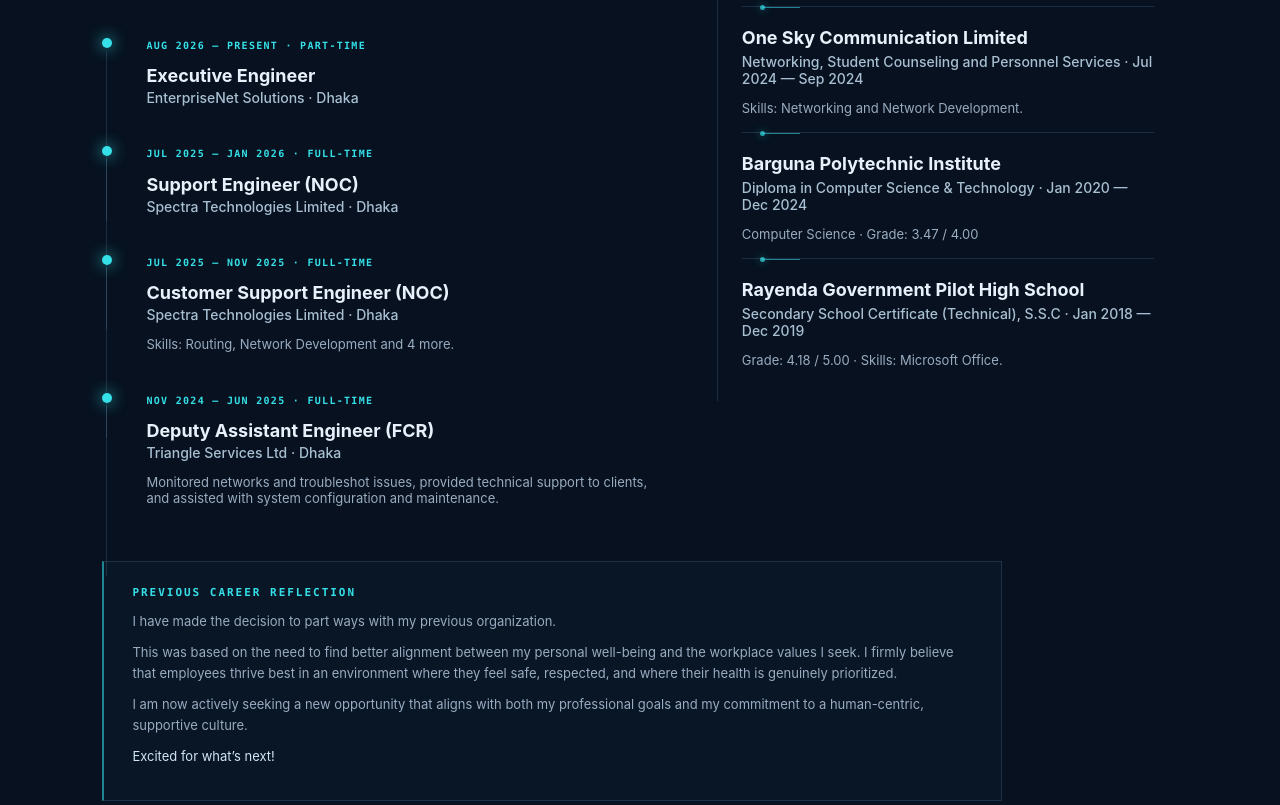
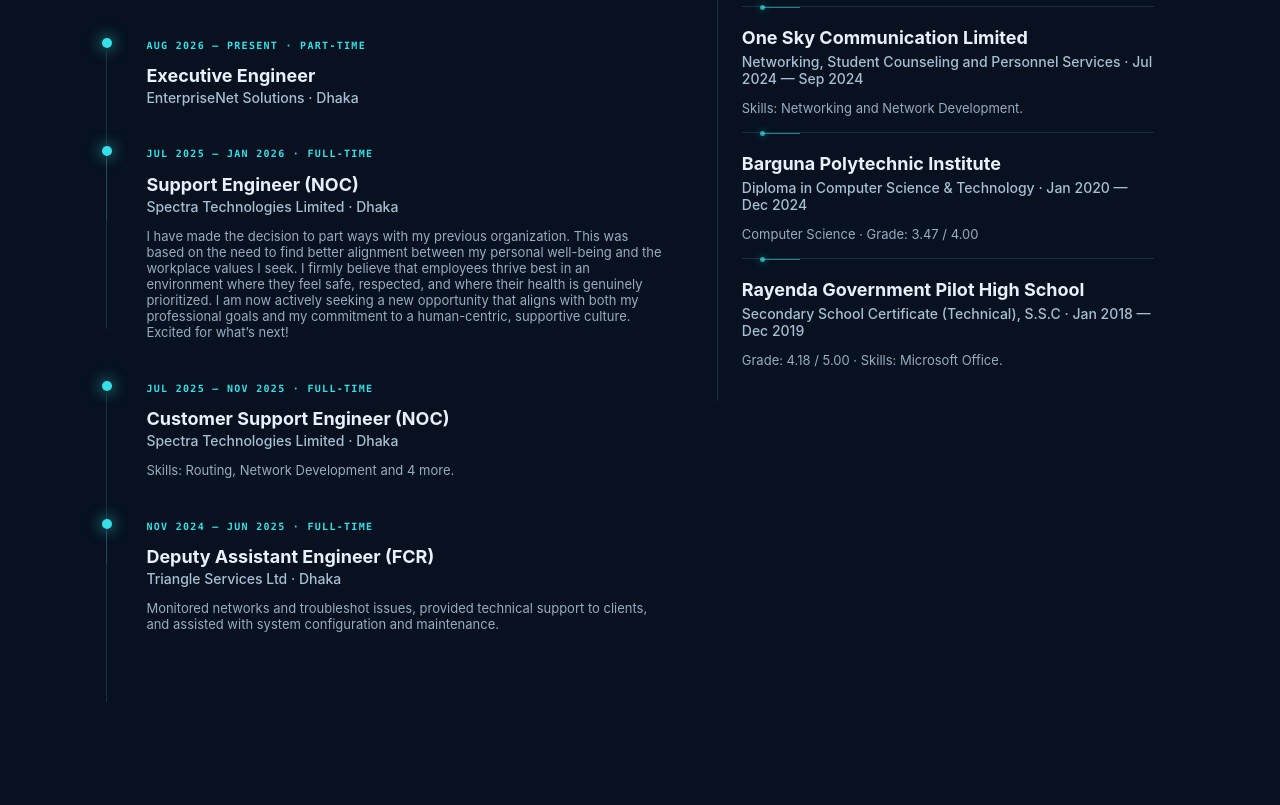
Before and after one commit to sayfulislambestit/khalifasayful, a plain HTML site: page index.html in a window 1280 px wide. Shown: the part 2061-2866 px from the top of the page. Drawn offline with Linux system fonts and the light colour scheme.

Commit message:
Move career reflection into Spectra role
Co-authored-by: Copilot <223556219+Copilot@users.noreply.github.com>

```diff
--- a/index.html
+++ b/index.html
@@ -138,7 +138,7 @@
         <div class="timeline">
           <div class="timeline-mark"></div><div class="timeline-content"><span class="timeline-date">JUL 2026 — PRESENT · FULL-TIME</span><h3>Technical Support Executive</h3><h4>Optimax Communication Ltd · Mirpur, Dhaka</h4><p>Supporting technical operations and network-related activities, monitoring network services, troubleshooting connectivity issues, coordinating with technical teams, and assisting with reliable network operations. Building practical experience in ISP and telecommunication infrastructure, network troubleshooting, and customer service operations.</p><p>Skills: Network Services and Technical Support.</p></div>
           <div class="timeline-mark"></div><div class="timeline-content"><span class="timeline-date">AUG 2026 — PRESENT · PART-TIME</span><h3>Executive Engineer</h3><h4>EnterpriseNet Solutions · Dhaka</h4></div>
-          <div class="timeline-mark"></div><div class="timeline-content"><span class="timeline-date">JUL 2025 — JAN 2026 · FULL-TIME</span><h3>Support Engineer (NOC)</h3><h4>Spectra Technologies Limited · Dhaka</h4></div>
+          <div class="timeline-mark"></div><div class="timeline-content"><span class="timeline-date">JUL 2025 — JAN 2026 · FULL-TIME</span><h3>Support Engineer (NOC)</h3><h4>Spectra Technologies Limited · Dhaka</h4><p>I have made the decision to part ways with my previous organization. This was based on the need to find better alignment between my personal well-being and the workplace values I seek. I firmly believe that employees thrive best in an environment where they feel safe, respected, and where their health is genuinely prioritized. I am now actively seeking a new opportunity that aligns with both my professional goals and my commitment to a human-centric, supportive culture. Excited for what’s next!</p></div>
           <div class="timeline-mark"></div><div class="timeline-content"><span class="timeline-date">JUL 2025 — NOV 2025 · FULL-TIME</span><h3>Customer Support Engineer (NOC)</h3><h4>Spectra Technologies Limited · Dhaka</h4><p>Skills: Routing, Network Development and 4 more.</p></div>
           <div class="timeline-mark"></div><div class="timeline-content"><span class="timeline-date">NOV 2024 — JUN 2025 · FULL-TIME</span><h3>Deputy Assistant Engineer (FCR)</h3><h4>Triangle Services Ltd · Dhaka</h4><p>Monitored networks and troubleshot issues, provided technical support to clients, and assisted with system configuration and maintenance.</p></div>
         </div>
@@ -150,13 +150,6 @@
           <div class="education-entry"><strong>Rayenda Government Pilot High School</strong><span class="education-meta">Secondary School Certificate (Technical), S.S.C · Jan 2018 — Dec 2019</span><p>Grade: 4.18 / 5.00 · Skills: Microsoft Office.</p></div>
         </div>
       </div>
-      <aside class="career-note">
-        <p class="eyebrow">PREVIOUS CAREER REFLECTION</p>
-        <p>I have made the decision to part ways with my previous organization.</p>
-        <p>This was based on the need to find better alignment between my personal well-being and the workplace values I seek. I firmly believe that employees thrive best in an environment where they feel safe, respected, and where their health is genuinely prioritized.</p>
-        <p>I am now actively seeking a new opportunity that aligns with both my professional goals and my commitment to a human-centric, supportive culture.</p>
-        <p>Excited for what’s next!</p>
-      </aside>
     </section>
 
     <section class="section" id="skills">
--- a/style.css
+++ b/style.css
@@ -138,4 +138,4 @@ body:after{content:"";position:fixed;inset:0;z-index:0;pointer-events:none;opaci
 @keyframes fiber-flow{to{stroke-dashoffset:-88}}
 @keyframes fiber-glow{from{opacity:.55}to{opacity:1}}
 @keyframes bandwidth-rise{from{transform:scaleY(.35)}to{transform:scaleY(1)}}
-:root{--brand-icon-size:22px}.brand-mark svg{width:var(--brand-icon-size);height:var(--brand-icon-size);fill:none;stroke:var(--cyan);stroke-width:1.35;stroke-linecap:round;stroke-linejoin:round}.skill-icon svg{width:28px;height:28px;fill:none;stroke:currentColor;stroke-width:1.35;stroke-linecap:round;stroke-linejoin:round}.skill-icon{height:28px}.tech-icon-defs{position:absolute;width:0;height:0;overflow:hidden}.tags span{display:inline-flex;align-items:center;gap:5px}.tags svg{width:12px;height:12px;flex:none;fill:none;stroke:currentColor;stroke-width:1.7;stroke-linecap:round;stroke-linejoin:round}.career-note{margin-top:42px;padding:24px 28px;border:1px solid var(--line);border-left:2px solid rgba(53,224,232,.55);background:rgba(14,32,52,.35);max-width:900px}.career-note .eyebrow{margin-bottom:12px}.career-note p:not(.eyebrow){margin:9px 0;color:var(--muted);font-size:13px}.career-note p:last-child{color:#d2e5f6}
+:root{--brand-icon-size:22px}.brand-mark svg{width:var(--brand-icon-size);height:var(--brand-icon-size);fill:none;stroke:var(--cyan);stroke-width:1.35;stroke-linecap:round;stroke-linejoin:round}.skill-icon svg{width:28px;height:28px;fill:none;stroke:currentColor;stroke-width:1.35;stroke-linecap:round;stroke-linejoin:round}.skill-icon{height:28px}.tech-icon-defs{position:absolute;width:0;height:0;overflow:hidden}.tags span{display:inline-flex;align-items:center;gap:5px}.tags svg{width:12px;height:12px;flex:none;fill:none;stroke:currentColor;stroke-width:1.7;stroke-linecap:round;stroke-linejoin:round}
```
